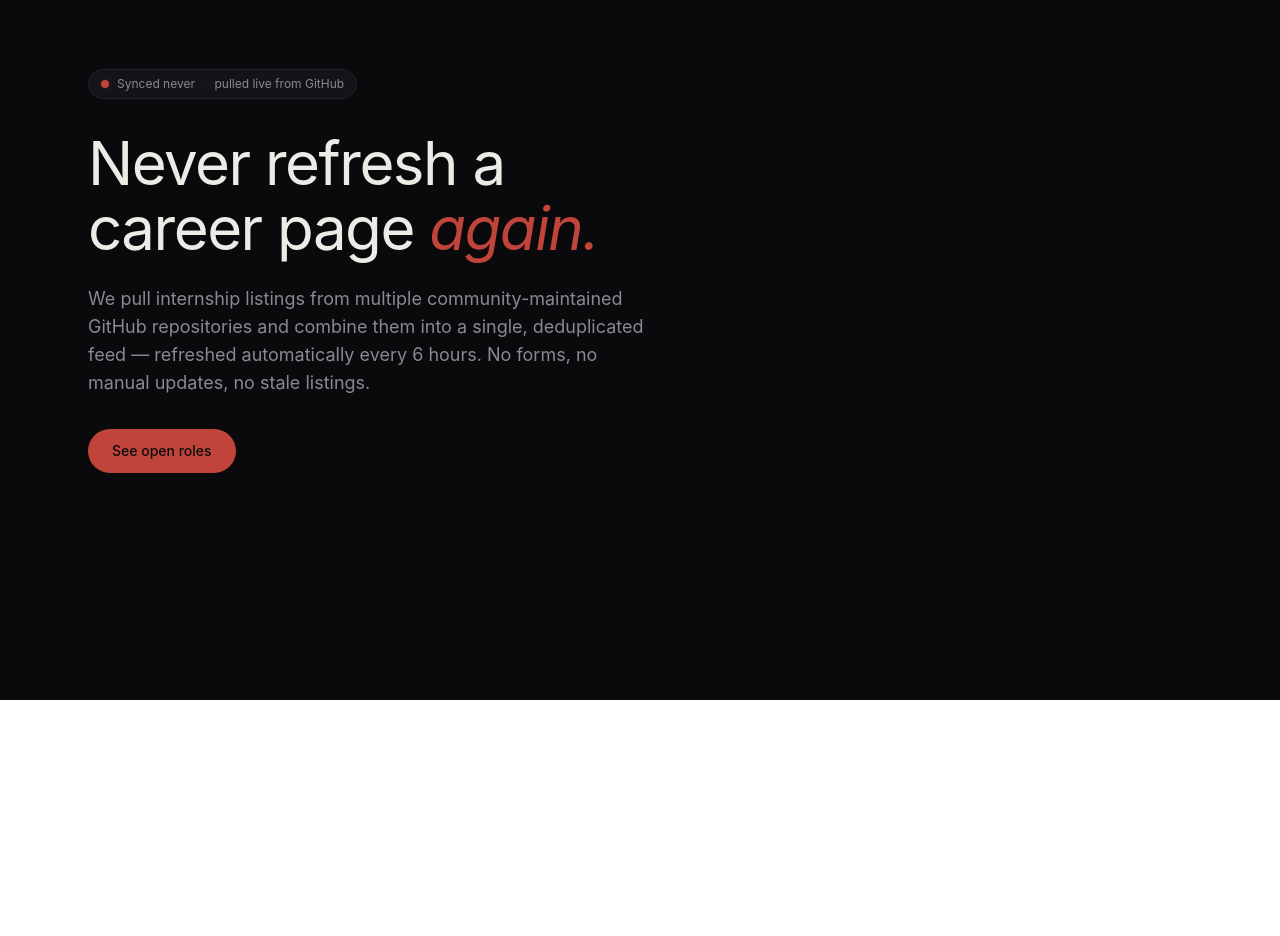
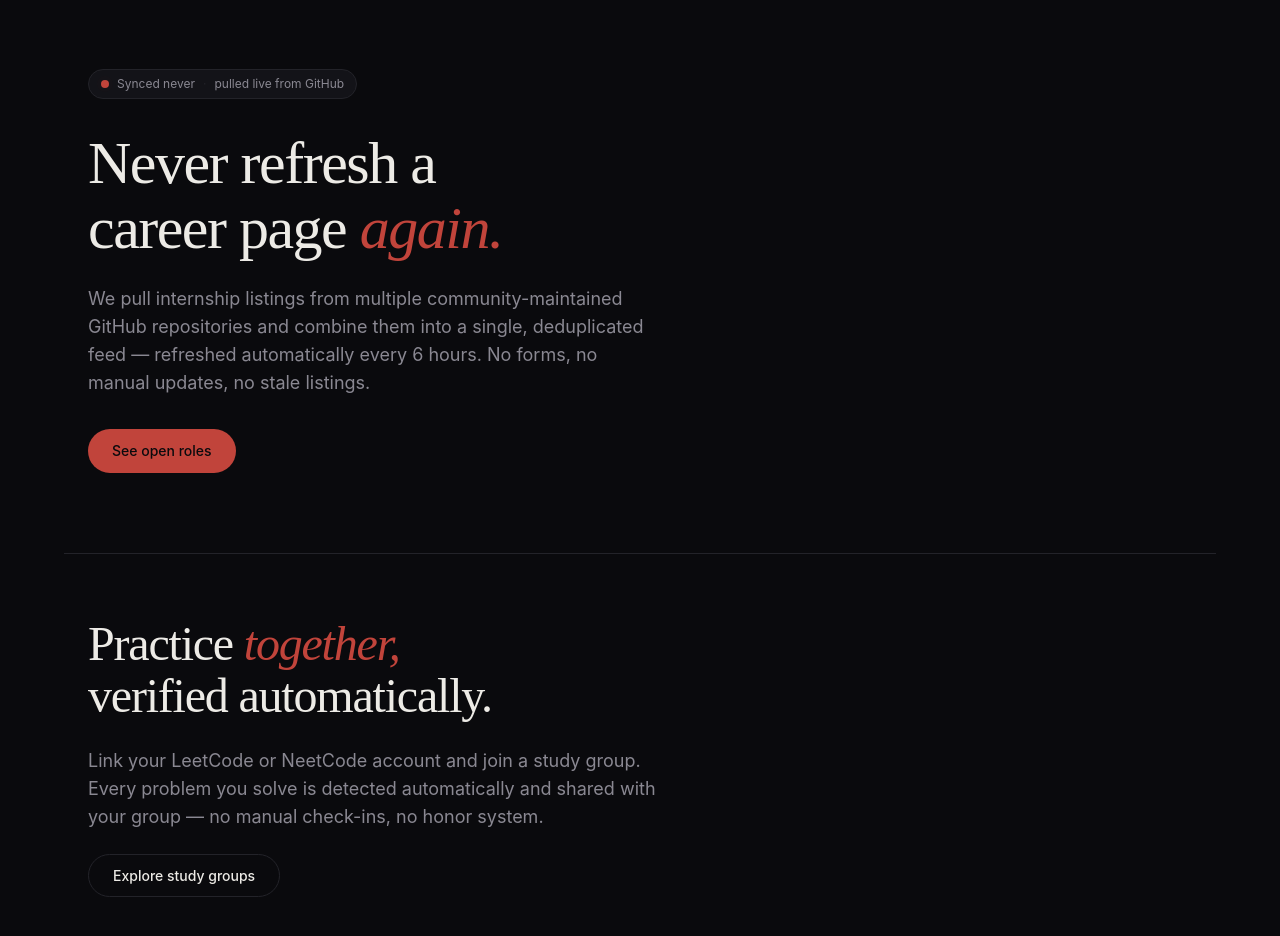
Before and after one commit to azibat0r/UICCS, a React (Vite) app in the folder client/: page / in a window 1280 px wide. Shown: the part 100-1036 px from the top of the page. Before the commit the page ends 800 px from the top, so only its background shows below. Built offline with nearby package versions, Linux system fonts and the light colour scheme; no server answers.

Commit message:
feat: add StudyGroupsHighlight component and integrate into Home page

```diff
--- /dev/null
+++ b/client/src/components/StudyGroupsHighlight.jsx
@@ -0,0 +1,28 @@
+import { Link } from 'react-router-dom';
+
+export default function StudyGroupsHighlight() {
+  return (
+    <section className="mx-auto max-w-6xl px-6 pb-20 border-t border-(--color-border) pt-16">
+      <h2 className="max-w-2xl font-display text-4xl leading-[1.1] tracking-tight sm:text-5xl">
+        Practice <span className="italic text-(--color-accent)">together,</span>
+        <br />
+        verified automatically.
+      </h2>
+
+      <p className="mt-6 max-w-xl text-lg text-(--color-text-muted)">
+        Link your LeetCode or NeetCode account and join a study group. Every
+        problem you solve is detected automatically and shared with your
+        group &mdash; no manual check-ins, no honor system.
+      </p>
+
+      <div className="mt-8">
+        <Link
+          to="/groups"
+          className="rounded-full border border-(--color-border) px-6 py-3 text-sm font-medium transition hover:border-(--color-accent-border)"
+        >
+          Explore study groups
+        </Link>
+      </div>
+    </section>
+  );
+}
--- a/client/src/index.css
+++ b/client/src/index.css
@@ -3,8 +3,34 @@
 @theme {
   --color-bg: #0a0a0d;
   --color-surface: #131318;
+  --color-surface-hover: #191a20;
   --color-border: #232329;
   --color-text: #edebe6;
   --color-text-muted: #8a8892;
   --color-accent: #c1443b;
+  --color-accent-soft: rgba(193, 68, 59, 0.12);
+  --color-accent-border: rgba(193, 68, 59, 0.4);
+
+  --font-display: 'Fraunces', serif;
+  --font-sans: 'Inter', system-ui, sans-serif;
+  --font-mono: 'JetBrains Mono', ui-monospace, monospace;
 }
+
+html,
+body {
+  background: var(--color-bg);
+  color: var(--color-text);
+  font-family: var(--font-sans);
+}
+
+::selection {
+  background: var(--color-accent);
+  color: var(--color-bg);
+}
+
+@media (prefers-reduced-motion: reduce) {
+  * {
+    animation-duration: 0.001ms !important;
+    transition-duration: 0.001ms !important;
+  }
+}
--- a/client/src/pages/Home.jsx
+++ b/client/src/pages/Home.jsx
@@ -1,5 +1,11 @@
 import Hero from '../components/Hero.jsx';
+import StudyGroupsHighlight from '../components/StudyGroupsHighlight.jsx';
 
 export default function Home() {
-  return <Hero />;
+  return (
+    <>
+      <Hero />
+      <StudyGroupsHighlight />
+    </>
+  );
 }
```
